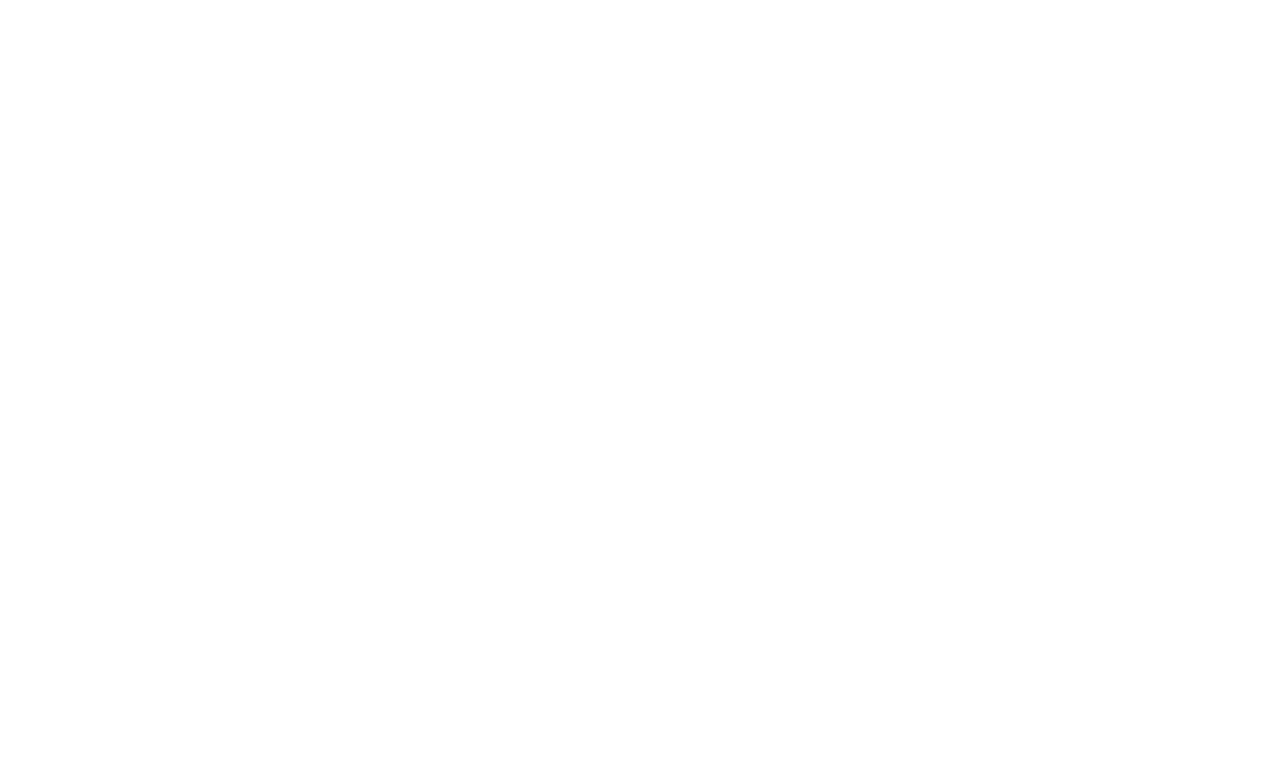
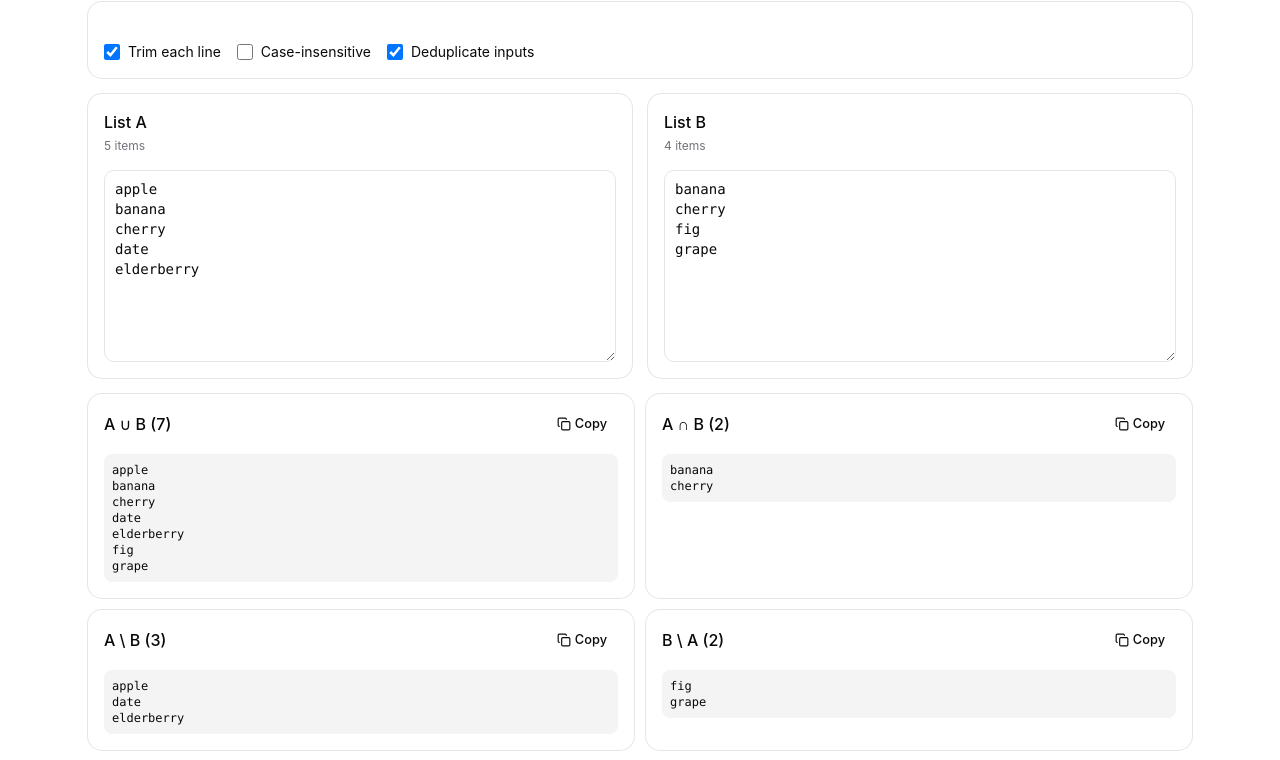
Before and after one commit to orykr/tool.ory.kr, a SvelteKit app in the folder frontend/: page /set-ops in a window 1280 px wide. Before the commit this address had no page. Shown: the part 190-950 px from the top of the page. Before the commit the page ends 800 px from the top, so only its background shows below. Built offline with nearby package versions, Linux system fonts and the light colour scheme.

Commit message:
feat(set-ops): add line-based set operations (union/intersection/diff)

```diff
--- a/frontend/src/routes/+page.svelte
+++ b/frontend/src/routes/+page.svelte
@@ -306,6 +306,11 @@
 			href: "/json-diff",
 			title: "JSON Diff",
 			description: "Structurally compare two JSON documents (added/removed/changed)."
+		},
+		{
+			href: "/set-ops",
+			title: "Set Operations",
+			description: "Union, intersection, and difference of two line-based lists."
 		}
 	];
 </script>
--- /dev/null
+++ b/frontend/src/routes/set-ops/+page.svelte
@@ -0,0 +1,145 @@
+<script lang="ts">
+	import * as Card from "$lib/components/ui/card/index.js";
+	import { Button } from "$lib/components/ui/button/index.js";
+	import { Textarea } from "$lib/components/ui/textarea/index.js";
+	import { Label } from "$lib/components/ui/label/index.js";
+	import ArrowLeft from "@lucide/svelte/icons/arrow-left";
+	import Copy from "@lucide/svelte/icons/copy";
+	import Check from "@lucide/svelte/icons/check";
+
+	let leftInput = $state("apple\nbanana\ncherry\ndate\nelderberry");
+	let rightInput = $state("banana\ncherry\nfig\ngrape");
+	let trim = $state(true);
+	let caseInsensitive = $state(false);
+	let dedup = $state(true);
+
+	function lines(text: string): string[] {
+		let arr = text.split(/\r?\n/);
+		if (trim) arr = arr.map((l) => l.trim());
+		arr = arr.filter((l) => l.length > 0);
+		if (caseInsensitive) arr = arr.map((l) => l.toLowerCase());
+		if (dedup) {
+			const seen = new Set<string>();
+			arr = arr.filter((l) => (seen.has(l) ? false : (seen.add(l), true)));
+		}
+		return arr;
+	}
+
+	let left = $derived(lines(leftInput));
+	let right = $derived(lines(rightInput));
+
+	let union = $derived.by(() => {
+		const seen = new Set<string>();
+		const result: string[] = [];
+		for (const l of [...left, ...right]) {
+			if (!seen.has(l)) {
+				seen.add(l);
+				result.push(l);
+			}
+		}
+		return result;
+	});
+
+	let intersection = $derived.by(() => {
+		const rightSet = new Set(right);
+		return left.filter((l) => rightSet.has(l));
+	});
+
+	let leftOnly = $derived.by(() => {
+		const rightSet = new Set(right);
+		return left.filter((l) => !rightSet.has(l));
+	});
+
+	let rightOnly = $derived.by(() => {
+		const leftSet = new Set(left);
+		return right.filter((l) => !leftSet.has(l));
+	});
+
+	let symmetric = $derived([...leftOnly, ...rightOnly]);
+
+	let copied = $state<string | null>(null);
+	async function copy(key: string, list: string[]) {
+		await navigator.clipboard.writeText(list.join("\n"));
+		copied = key;
+		setTimeout(() => (copied = null), 1200);
+	}
+</script>
+
+<main class="container mx-auto max-w-6xl px-6 py-12">
+	<nav class="mb-6">
+		<a
+			href="/"
+			class="text-muted-foreground hover:text-foreground inline-flex items-center gap-1 text-sm font-medium transition-colors"
+		>
+			<ArrowLeft class="h-4 w-4" />
+			Back to Tools
+		</a>
+	</nav>
+
+	<header class="mb-8">
+		<h1 class="text-3xl font-bold tracking-tight">Set Operations</h1>
+		<p class="text-muted-foreground mt-1">
+			Union, intersection, and difference of two line-based lists.
+		</p>
+	</header>
+
+	<Card.Root class="mb-4">
+		<Card.Content class="flex flex-wrap gap-4 pt-6 text-sm">
+			<label class="flex cursor-pointer items-center gap-2">
+				<input type="checkbox" bind:checked={trim} class="h-4 w-4 rounded border" />
+				Trim each line
+			</label>
+			<label class="flex cursor-pointer items-center gap-2">
+				<input type="checkbox" bind:checked={caseInsensitive} class="h-4 w-4 rounded border" />
+				Case-insensitive
+			</label>
+			<label class="flex cursor-pointer items-center gap-2">
+				<input type="checkbox" bind:checked={dedup} class="h-4 w-4 rounded border" />
+				Deduplicate inputs
+			</label>
+		</Card.Content>
+	</Card.Root>
+
+	<div class="mb-4 grid gap-4 md:grid-cols-2">
+		<Card.Root>
+			<Card.Header>
+				<Card.Title class="text-base">List A</Card.Title>
+				<span class="text-muted-foreground text-xs">{left.length} items</span>
+			</Card.Header>
+			<Card.Content>
+				<Textarea bind:value={leftInput} class="min-h-48 font-mono text-sm" />
+			</Card.Content>
+		</Card.Root>
+		<Card.Root>
+			<Card.Header>
+				<Card.Title class="text-base">List B</Card.Title>
+				<span class="text-muted-foreground text-xs">{right.length} items</span>
+			</Card.Header>
+			<Card.Content>
+				<Textarea bind:value={rightInput} class="min-h-48 font-mono text-sm" />
+			</Card.Content>
+		</Card.Root>
+	</div>
+
+	<div class="grid gap-3 md:grid-cols-2">
+		{#each [
+			{ k: "union", title: `A ∪ B (${union.length})`, list: union },
+			{ k: "intersection", title: `A ∩ B (${intersection.length})`, list: intersection },
+			{ k: "leftOnly", title: `A \\ B (${leftOnly.length})`, list: leftOnly },
+			{ k: "rightOnly", title: `B \\ A (${rightOnly.length})`, list: rightOnly },
+			{ k: "symmetric", title: `A △ B (${symmetric.length})`, list: symmetric }
+		] as op (op.k)}
+			<Card.Root>
+				<Card.Header class="flex flex-row items-center justify-between">
+					<Card.Title class="text-base">{op.title}</Card.Title>
+					<Button variant="ghost" size="sm" onclick={() => copy(op.k, op.list)} disabled={!op.list.length}>
+						{#if copied === op.k}<Check />Copied{:else}<Copy />Copy{/if}
+					</Button>
+				</Card.Header>
+				<Card.Content>
+					<pre class="bg-muted max-h-48 overflow-auto rounded-md p-2 font-mono text-xs">{op.list.join("\n") || "(empty)"}</pre>
+				</Card.Content>
+			</Card.Root>
+		{/each}
+	</div>
+</main>
```
